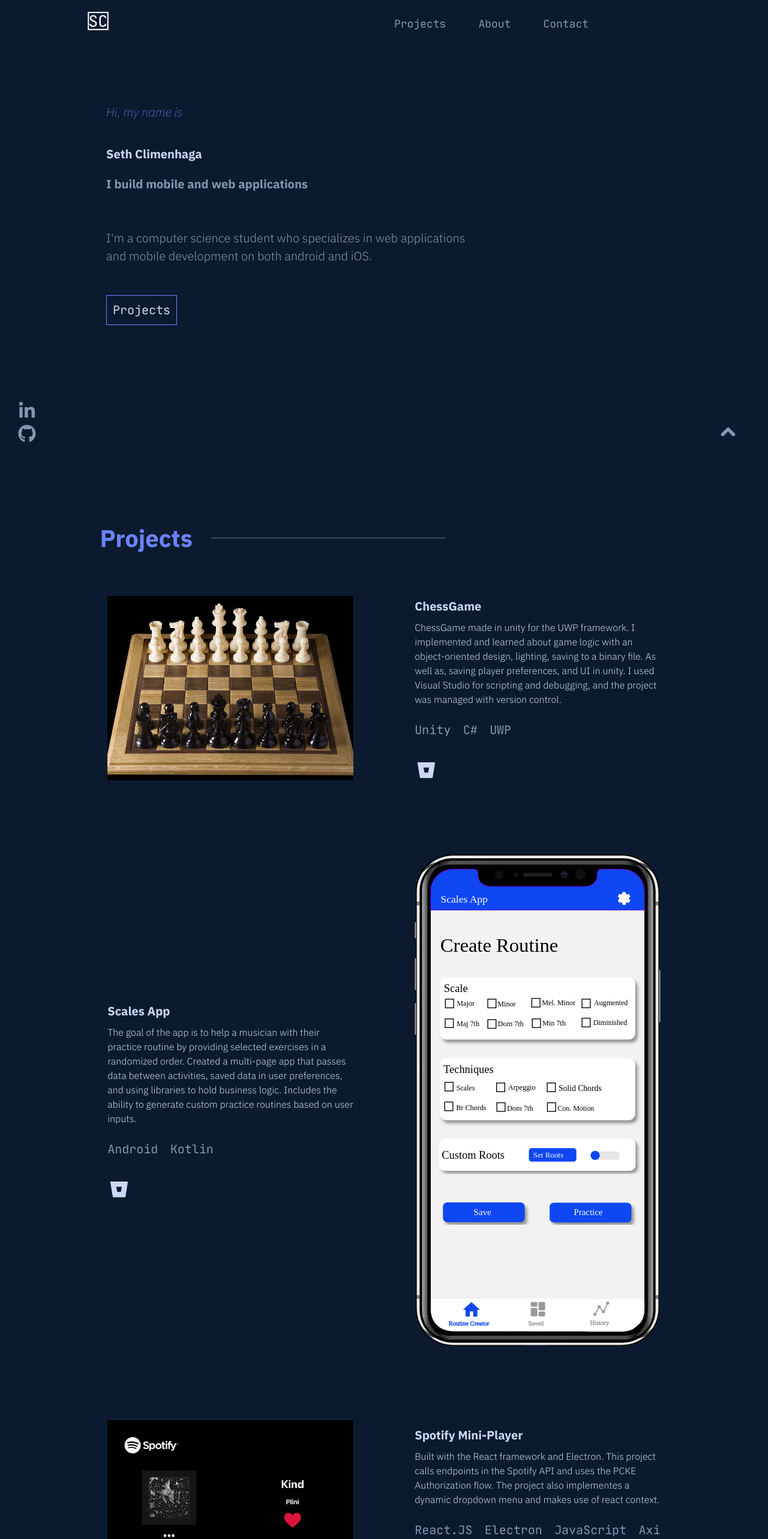
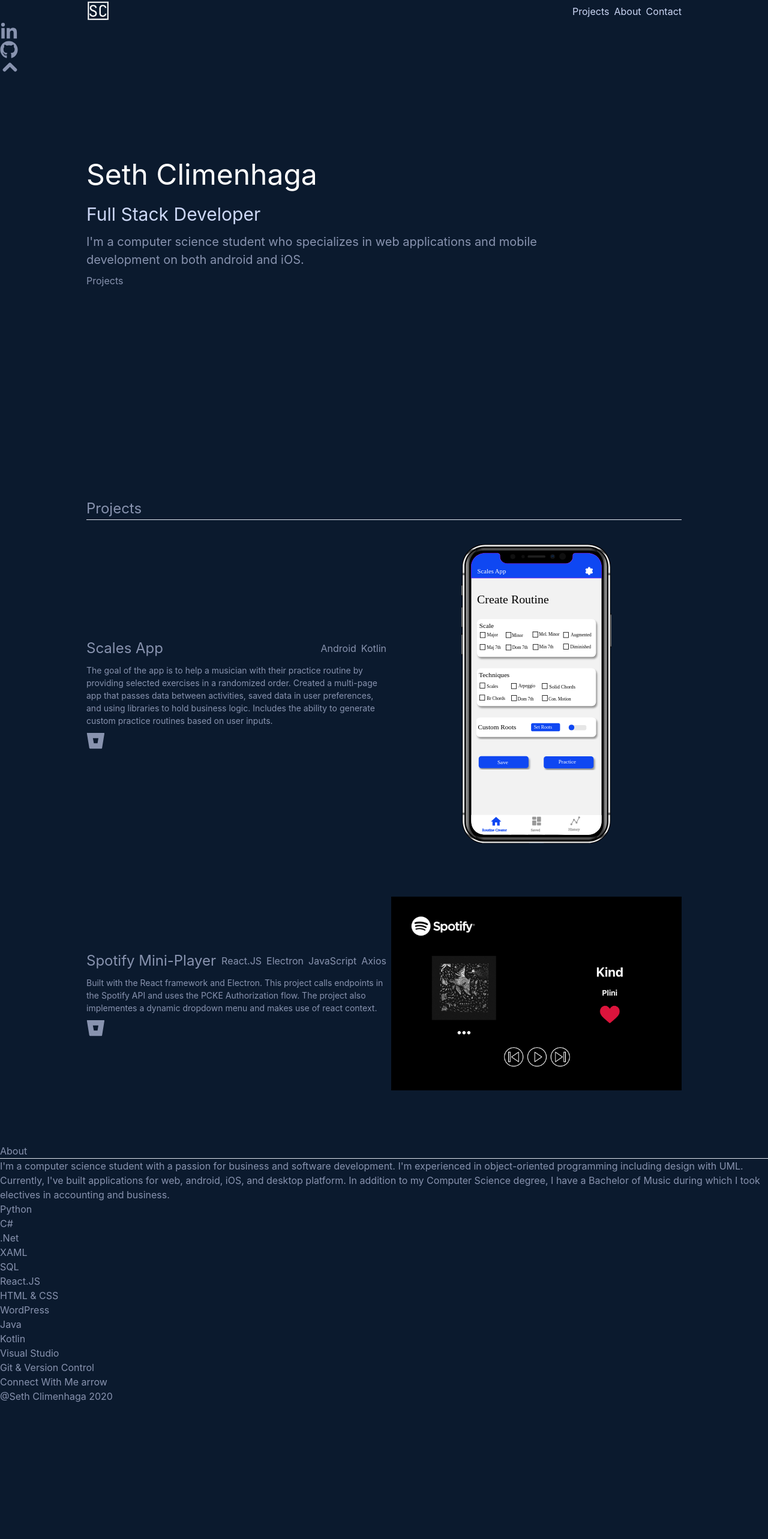
Before and after one commit to sethclim/my-portfolio, a React (Create React App) app: page / in a window 1280 px wide. Shown: the top 2566 px of the page at 60% size. After the commit the page ends 2412 px from the top, so only its background shows below. Built offline with nearby package versions, Linux system fonts and the light colour scheme; the HTML template or start-up script is replaced by a standard one.

Commit message:
Updated Front page and Projects

```diff
--- a/package.json
+++ b/package.json
@@ -16,7 +16,8 @@
     "react-pdf": "^5.7.1",
     "react-router-dom": "^5.2.0",
     "react-scripts": "3.4.3",
-    "react-scroll": "^1.8.1"
+    "react-scroll": "^1.8.1",
+    "typescript": "^4.6.2"
   },
   "scripts": {
     "start": "react-scripts start",
--- a/src/App.js
+++ b/src/App.js
@@ -1,6 +1,6 @@
 import React from "react";
 import { BrowserRouter as Router } from "react-router-dom";
-import "./App.css";
+// import "./App.css";
 import "./fonts/woff2/JetBrainsMono-Italic.woff2";
 import "./fonts/woff2/JetBrainsMono-Regular.woff2";
 import "./fonts/Bebas_Neue/BebasNeue-Regular.ttf";
@@ -13,28 +13,57 @@
 import Footer from "./Components/Footer";
 import FrontPage from "./Components/Sections/FrontPage";
 import About from "./Components/Sections/About";
-import Projects from "./Components/Sections/Project";
+import Projects from "./Components/Sections/project-section";
 import Contact from "./Components/Sections/Contact";
 import FloatingLinks from "./Components/FloatingLinks";
 import UpArrow from "./Components/SVG/uparrow";
 
-import {extendTheme, ChakraProvider } from '@chakra-ui/react'
+import {extendTheme, ChakraProvider, Box } from '@chakra-ui/react'
+
+import {Link} from "./Components/Chakra/Link.ts"
 
 const colors = {
   brand: {
+    "primary": "#6c82fb",
+    "background":'#0b1a2e',
+    "red":'red',
+    'lightGrey':'#ccd7f5',
     900: '#1a365d',
     800: '#153e75',
     700: '#2a69ac',
   },
 }
 
-const theme = extendTheme({ colors })
+
+
+const theme = extendTheme({
+  colors ,
+  components: {
+    Link
+  },
+  styles: {
+    global: {
+      // styles for the `body`
+      body: {
+        bg: '#0b1a2e',
+        color: '#8893af',
+      },
+      // styles for the `a`
+      // a: {
+      //   color: 'teal.500',
+      //   _hover: {
+      //     textDecoration: 'underline',
+      //   },
+      // },
+    },
+  },
+})
 
 function App() {
   return (
     <ChakraProvider theme={theme}>
       <Router>
-        <div className="App">
+        <Box className="App">
           <Header />
           <FloatingLinks></FloatingLinks>
           <UpArrow className="uparrow"></UpArrow>
@@ -67,7 +96,7 @@
             component={Contact}
           />
           <Footer />
-        </div>
+        </Box>
       </Router>
     </ChakraProvider>
   );
--- /dev/null
+++ b/src/Components/Chakra/Link.ts
@@ -0,0 +1,13 @@
+import { ComponentStyleConfig } from "@chakra-ui/react"
+
+export const Link: ComponentStyleConfig = {
+  baseStyle: {
+    _hover:{
+        textDecoration: "none",
+        color: "brand.primary"
+    }
+  },
+  defaultProps: {
+    colorScheme: "gray",
+  },
+}
--- a/src/Components/Header.js
+++ b/src/Components/Header.js
@@ -1,11 +1,11 @@
 import React from "react";
-// import { Link } from "react-scroll";
+import { Link as ScrolLink } from "react-scroll";
 import Logo from "./SVG/logo";
 import MenuButton from "./Menu/MenuButton";
 import MenuItem from "./Menu/MenuItem";
 import Menu from "./Menu/Menu";
 
-import { Flex, Spacer, Link, Container } from '@chakra-ui/react'
+import { Flex, Spacer, Link, Container, HStack } from '@chakra-ui/react'
 
 
 class Header extends React.Component {
@@ -51,44 +51,45 @@
           <Spacer />
 
           <nav className="main-nav">
-            <ul className="main-nav-list">
-              <li>
-                <Link
+            <HStack>
+               <Link
+                  as={ScrolLink}
                   activeClass="active"
                   to="Projects"
                   spy={true}
                   smooth={true}
                   offset={-70}
                   duration={500}
+                  color="brand.lightGrey"
                 >
                   Projects
                 </Link>
-              </li>
-              <li>
                 <Link
+                  as={ScrolLink}
                   activeClass="active"
                   to="About"
                   spy={true}
                   smooth={true}
                   offset={-70}
                   duration={500}
+                  color="brand.lightGrey"
                 >
                   About
                 </Link>
-              </li>
-
-              <li>
                 <Link
+                  as={ScrolLink}
                   activeClass="active"
                   to="Contact"
                   spy={true}
                   smooth={true}
                   offset={-70}
                   duration={500}
+                  color="brand.lightGrey"
                 >
                   Contact
                 </Link>
-              </li>
+            </HStack>
+
               {/* <li>
                 <a
                   className="resume-button"
@@ -99,7 +100,7 @@
                   <p>Resume</p>
                 </a>
               </li> */}
-            </ul>
+
           </nav>
           </Flex>
         </Container>
--- a/src/Components/Sections/Contact.js
+++ b/src/Components/Sections/Contact.js
@@ -6,7 +6,7 @@
       <div className="contact">
         <div className="contact-container">
           <div className="email-button">
-            <a href="mailto:sethclim@gmail.com">Connect With Me -></a>
+            <a href="mailto:sethclim@gmail.com">Connect With Me arrow</a>
           </div>
         </div>
       </div>
--- a/src/Components/Sections/FrontPage.js
+++ b/src/Components/Sections/FrontPage.js
@@ -1,26 +1,28 @@
 import React from "react";
 import { Link } from "react-scroll";
+
+import { Text, VStack,Container, Flex, Spacer } from '@chakra-ui/react'
 
 class FrontPage extends React.Component {
   render() {
     return (
-      <div id="frontpage" className="front-page">
-        <div className="title-block">
-          <div className="opening">
-            <h4>Hi, my name is</h4>
-          </div>
-          <div className="bb-name">
-            <h1>Seth Climenhaga</h1>
-          </div>
-          <div className="sm-subtitle">
-            <h1>I build mobile and web applications</h1>
-          </div>
-          <div className="title-desc">
-            <p>
+      <Container maxW='container.lg'  >
+        <Flex direction="column"  h={700}>
+
+          <VStack align="start" h={350}>
+              <Spacer />
+              <VStack align="start" >
+                <Text fontSize='5xl' color="white" >Seth Climenhaga</Text>
+                <Text fontSize='3xl' color="brand.lightGrey" >Full Stack Developer</Text>
+              </VStack>
+
+            <VStack align="start" w="50em">
+              <Text fontSize='xl' align="left">
                   I'm a computer science student who specializes in web applications
                   and mobile development on both android and iOS.
-            </p>
-          </div>
+                </Text>
+            </VStack>
+
             <div className="projects-button">
               <Link
                 activeClass="active"
@@ -33,12 +35,16 @@
                 Projects
               </Link>
             </div>
-        </div>
+          </VStack>
+
 
           {/* <img className="main-img" src={typing_desk} alt="img" /> */}
 
           <p>{this.title}</p>
-      </div>
+          <Spacer />
+        </Flex>
+      </Container>
+
     );
   }
 }
--- a/src/Components/Sections/Project-Left.js
+++ /dev/null
@@ -1,48 +0,0 @@
-import React from "react";
-import Bitbucket from "../SVG/bitbucket";
-import External from "../SVG/external";
-
-function ProjectL(props) {
-  return (
-    <div className="projR-wrap">
-      <div className="proj-left">
-        <div className="proj-desc-container">
-          <div className="proj-title">
-            <h1>{props.title}</h1>
-          </div>
-          <div className="proj-desc">
-            <p>{props.desc}</p>
-          </div>
-          <div className="proj-tech">
-            <ul>
-              <li>{props.tech[0]}</li>
-              <li>{props.tech[1]}</li>
-              <li>{props.tech[2]}</li>
-            </ul>
-          </div>
-          <div className="project-links-container">
-            <a
-              className="projectLinks1"
-              href={props.gitLink}
-              rel="noopener noreferrer"
-              target="_blank"
-            >
-              <Bitbucket className="github" />
-            </a>
-            <div className="projectLinks2">
-              {props.link && <External className="external" />}
-            </div>
-          </div>
-        </div>
-      </div>
-      <div className="proj-right">
-        <div className="proj-img-container">
-          <img className="proj-img" src={props.img} alt="img" />
-          <div className="rect"></div>
-        </div>
-      </div>
-    </div>
-  );
-}
-
-export default ProjectL;
--- a/src/Components/Sections/Project.js
+++ b/src/Components/Sections/Project.js
@@ -1,65 +1,52 @@
 import React from "react";
-import ProjectR from "./Project-Right";
-import ProjectL from "./Project-Left";
-import chessIMG from "../../imgs/10-a-game-designer.jpg";
-import PhotoFolio from "../../imgs/Photofolio.png";
-import SmartScales from "../../imgs/SmartScales.png";
-import Spotify from "../../imgs/Spotify.png";
-import ScalesApp2 from "../../imgs/IPhone_X_vector_scalesapp.svg";
-import ScalesApp22 from "../../imgs/IPhone_X_vector_scalesapp2.svg";
+import Bitbucket from "../SVG/bitbucket";
+import External from "../SVG/external";
+
+import { Flex, Spacer, Container, HStack, VStack, Text, Image } from '@chakra-ui/react'
+
+export const Project = ({title,desc, tech, gitLink, link, img }) => {
+  return (
+    <Container  maxW='container.lg'  >
+      <HStack  w="100%">
+        <VStack align="start">
+
+          <Flex w="100%">
+            <Text fontSize="2xl">{title}</Text>
+            <Spacer />
+            <HStack>
+            {
+              tech.map(item => {
+                return <Text>{item}</Text>
+              })
+            }
+            </HStack>
+          </Flex>
+
+          <Container padding="0" width={500}>
+            <Text fontSize="sm">{desc}</Text>
+          </Container>
+
+         <HStack>
+            <a
+              className="projectLinks1"
+              href={gitLink}
+              rel="noopener noreferrer"
+              target="_blank"
+            >
+              <Bitbucket className="github" />
+            </a>
+            <div className="projectLinks2">
+              {link && <External className="external" />}
+            </div>
+          </HStack>
 
 
-class Project extends React.Component {
-  render() {
-    return (
-      <div className="project">
-        <div className="project-container">
-          <div className="proj-title-container">
-            <div className="proj-pg-title">
-              <h2>Projects</h2>
-            </div>
-            <hr className="new4"></hr>
-          </div>
+        </VStack>
 
-          <ProjectR
-            title="ChessGame"
-            img={chessIMG}
-            desc="ChessGame made in unity for the UWP framework.  I implemented and learned about game logic with an object-oriented design, lighting, saving to a binary file.  As well as, saving player preferences, and UI in unity.  I used Visual Studio for scripting and debugging, and the project was managed with version control."
-            tech={["Unity", "C#", "UWP"]}
-            gitLink="https://bitbucket.org/sethclim/chess_game/src/master/"
-            link={false}
-            projectLink="www.dfgio0erg.com"
-          />
-          <ProjectL
-            title="Scales App"
-            img={ScalesApp22}
-            desc="The goal of the app is to help a musician with their practice routine by providing selected exercises in a randomized order. Created a multi-page app that passes data between activities, saved data in user preferences, and using libraries to hold business logic.  Includes the ability to generate custom practice routines based on user inputs."
-            tech={["Android", "Kotlin"]}
-            gitLink="https://bitbucket.org/sethclim/scales_app_android/src/master/"
-            link={false}
-            projectLink="www.dfgio0erg.com"
-          />
-          <ProjectR
-            title="Spotify Mini-Player"
-            img={Spotify}
-            desc="Built with the React framework and Electron.  This project calls endpoints in the Spotify API and uses the PCKE Authorization flow.  The project also implementes a dynamic dropdown menu and makes use of react context."
-            tech={["React.JS", "Electron", "JavaScript", "Axios"]}
-            gitLink="https://bitbucket.org/sethclim/spotify_mini_player/src/master/"
-            link={false}
-            projectLink="https://bitbucket.org/sethclim/spotify_mini_player/src/master/"
-          />
-          <ProjectL
-            title="Photography Portfolio"
-            img={PhotoFolio}
-            desc="A React Website for a photographer.  Includes a sliding gallery using react and jQuery, as well as interactive controls for viewing."
-            tech={["React.JS", "JQuery", "JavaScript"]}
-            gitLink="https://bitbucket.org/sethclim/photography_portfolio/src/master/"
-            link={false}
-            projectLink="www.dfgio0erg.com"
-          />
-        </div>
-      </div>
-    );
-  }
+        <HStack w="100%" h="100%" justify="center">
+                  <Image boxSize='500px'     objectFit='contain'  src={img} alt="img" />
+        </HStack>
+      </HStack>
+    </Container>
+  );
 }
-export default Project;
--- /dev/null
+++ b/src/Components/Sections/project-section.js
@@ -0,0 +1,68 @@
+import React from "react";
+import ProjectR from "./Project-Right";
+import { Project } from "./project";
+import chessIMG from "../../imgs/10-a-game-designer.jpg";
+import PhotoFolio from "../../imgs/Photofolio.png";
+import SmartScales from "../../imgs/SmartScales.png";
+import Spotify from "../../imgs/Spotify.png";
+import ScalesApp2 from "../../imgs/IPhone_X_vector_scalesapp.svg";
+import ScalesApp22 from "../../imgs/IPhone_X_vector_scalesapp2.svg";
+
+import { Flex, Spacer, Container, HStack, VStack, Text, Image } from '@chakra-ui/react'
+
+const ProjectPage = () => {
+    return (
+      <div className="project">
+        <div className="project-container">
+          <div className="proj-title-container">
+            <div className="proj-pg-title">
+
+            </div>
+
+            <Container  maxW='container.lg' paddingBottom="10">
+              <Text fontSize="2xl">Projects</Text>
+              <hr className="new4"></hr>
+            </Container>
+          </div>
+
+          {/* <ProjectR
+            title="ChessGame"
+            img={chessIMG}
+            desc="ChessGame made in unity for the UWP framework.  I implemented and learned about game logic with an object-oriented design, lighting, saving to a binary file.  As well as, saving player preferences, and UI in unity.  I used Visual Studio for scripting and debugging, and the project was managed with version control."
+            tech={["Unity", "C#", "UWP"]}
+            gitLink="https://bitbucket.org/sethclim/chess_game/src/master/"
+            link={false}
+            projectLink="www.dfgio0erg.com"
+          /> */}
+          <Project
+            title="Scales App"
+            img={ScalesApp22}
+            desc="The goal of the app is to help a musician with their practice routine by providing selected exercises in a randomized order. Created a multi-page app that passes data between activities, saved data in user preferences, and using libraries to hold business logic.  Includes the ability to generate custom practice routines based on user inputs."
+            tech={["Android", "Kotlin"]}
+            gitLink="https://bitbucket.org/sethclim/scales_app_android/src/master/"
+            link={false}
+            projectLink="www.dfgio0erg.com"
+          />
+          <Project
+            title="Spotify Mini-Player"
+            img={Spotify}
+            desc="Built with the React framework and Electron.  This project calls endpoints in the Spotify API and uses the PCKE Authorization flow.  The project also implementes a dynamic dropdown menu and makes use of react context."
+            tech={["React.JS", "Electron", "JavaScript", "Axios"]}
+            gitLink="https://bitbucket.org/sethclim/spotify_mini_player/src/master/"
+            link={false}
+            projectLink="https://bitbucket.org/sethclim/spotify_mini_player/src/master/"
+          />
+          {/* <ProjectL
+            title="Photography Portfolio"
+            img={PhotoFolio}
+            desc="A React Website for a photographer.  Includes a sliding gallery using react and jQuery, as well as interactive controls for viewing."
+            tech={["React.JS", "JQuery", "JavaScript"]}
+            gitLink="https://bitbucket.org/sethclim/photography_portfolio/src/master/"
+            link={false}
+            projectLink="www.dfgio0erg.com"
+          /> */}
+        </div>
+      </div>
+    );
+}
+export default ProjectPage;
--- a/src/index.css
+++ b/src/index.css
@@ -14,8 +14,8 @@
   -webkit-font-smoothing: antialiased;
   -moz-osx-font-smoothing: grayscale;
   box-sizing: border-box;
-  font-size: 10px;
-  overflow-x: hidden;
+  /* font-size: 10px; */
+  /* overflow-x: hidden; */
 }
 
 code {
--- /dev/null
+++ b/src/react-app-env.d.ts
@@ -0,0 +1 @@
+/// <reference types="react-scripts" />
```
Also changed, not shown: tsconfig.json (added, +25 -0 lines), 1 other file (tests, documents, lock files or other folders). Lines whose indentation alone changed are shown as unchanged.
